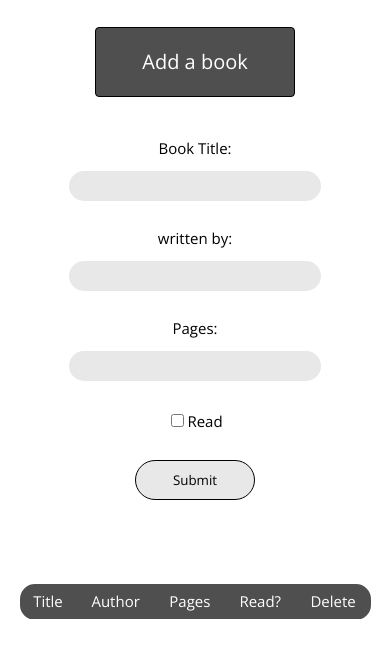
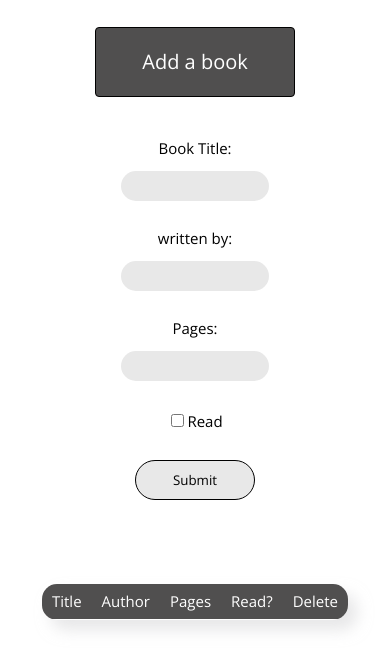
Before and after one commit to niconacht/Library_App, a plain HTML site: page index.html in a window 390 px wide. Both pictures are taken after a click on the button "Add a book". Shown: the part 185-854 px from the top of the page. Drawn offline with nearby package versions, Linux system fonts and the light colour scheme; no server answers.

Commit message:
cleaned css

```diff
--- a/firebase.js
+++ b/firebase.js
@@ -15,22 +15,11 @@ const addBook = (book, id) => {
         <td>${book.author}</td>
         <td>${book.pages}</td>
         <td><label class="checkbox"><input type="checkbox" class="readToggle" data-status=${checked()} ${checked()}></label></td>
-        <td><button class="btn small-btn" id="del-btn">Delete</button></td><!-- Delete Button-->
+        <td class="del-btn"><button class="small-btn ">Delete</button></td><!-- Delete Button-->
     </tr>
     `;
     table.innerHTML+= html
 }
-//get documents
-
-// db.collection("books").get().then((snapshot) => {
-//     snapshot.docs.forEach(doc => {
-//    //console.log(doc.id);
-//     addBook(doc.data(), doc.id);
-//     })
-//     //when we have the data
-// }).catch(err => {
-//     console.log(err);
-// });
 
 const deleteBook = (id) => {
     const books = document.querySelectorAll("tr");
@@ -55,6 +44,9 @@ db.collection("books").onSnapshot(snapshot => {
         }
     })
 });
+
+
+
 //add documents
 
 document.getElementById("add-btn").addEventListener("click", e => {
@@ -68,13 +60,11 @@ document.getElementById("add-btn").addEventListener("click", e => {
 
     db.collection("books").add(book).then(() => {
         console.log("book added");
+        document.getElementById("book-form").reset();
     }).catch(err => {
         console.log("error");
     })
 });
-
-
-
 
 
 
@@ -90,6 +80,9 @@ table.addEventListener("click", e => {
        })
    }
 });
+
+
+
 
 //change checkbox
 
@@ -116,24 +109,22 @@ table.addEventListener("click", e => {
             })
 
         }
-        // const books = db.collection("books");
     }
 });
 
 
+//show or hide Inputform on button click
+const toggleForm = function(e){
+    if(e.target && e.target.id == "form-btn") {
+      let bookForm = document.getElementById("book-form");
+      if (bookForm.style.display ==="none") {
+        bookForm.style.display = "block";
+      }
+      else {
+          bookForm.style.display = "none";
+        }
+    }
+  }
 
-
-//         db.collection("books").onSnapshot(snapshot => {
-//             snapshot.docChanges().forEach((title) => {
-//             const doc = title.doc;
-//             if (title.read === true){
-//                 return bookToChange.update({read : false}).then(function() {console.log("updated")});
-
-//             }
-//             else {
-//                 title.update({read:true}).then(function() {console.log("updated")});
-//             }
-//         });
-//     })
-// }
-// });
+  document.getElementById("form-btn").addEventListener("click", toggleForm);
+  //document.addEventListener("click", deleteBook);
--- a/index.html
+++ b/index.html
@@ -19,7 +19,7 @@
             <label>written by:<input type="text" name="author" id="author"></label>
             <label>Pages:<input type="number" name="pages" id= "pages"></label>
             <label class="checkbox"><input type="checkbox" name="read" id="read">Read</label>
-            <div class="btn-container"><button class="btn" id="add-btn">Submit</button></div>
+            <div class="btn-container"><button id="add-btn">Submit</button></div>
         </form>
         <div class="table-wrapper">
         <table class="books-container">
@@ -29,7 +29,7 @@
                 <th>Author</th>
                 <th>Pages</th>
                 <th>Read?</th>
-                <th>Delete</th>
+                <th class="del-btn">Delete</th>
               </tr>
             </thead>
             <tbody id="table-body">
@@ -59,7 +59,6 @@
   firebase.initializeApp(firebaseConfig);
   const db = firebase.firestore();
 </script>
-    <script src="main.js"></script>
     <script src="firebase.js"></script>
 </body>
 </html>
--- a/style.css
+++ b/style.css
@@ -73,6 +73,7 @@ padding: 5%;
 
 }
 
+/*///////////////////////Header////////////////////////////*/
 
 
 h1 {
@@ -88,22 +89,62 @@ p {
 
 }
 
+/*//////////////////////////////Form//////////////////////////////*/
+input[type=text],
+input[type=number] {
+    padding: 0.5rem;
+    margin: 1.5rem 0 3rem 0;
+    border: 0;
+    background-color: #e8e8e8;
+    width: 100%;
+    height: 3rem;
+    border-radius: 15px;
+    display: block;
+    font-size: inherit;
+    outline: none;
+    text-align: center;
+}
+
+label {
+    width: 5 rem;
+    display: block;
+    font-size: 1.5rem;
+    position: relative;
+    cursor: pointer;
+}
 
 
+#book-form {
+    position: relative;
+    font-family: "Open Sans", sans-serif;
+    padding: 4%;
+    margin: 0 auto;
+    width: 50%;
+    text-align: center;
+}
+
+
+
+/*///////////////////Table//////////////////////////////////*/
+
 table {
-    width: 100%;
+    width: 75%;
     font-family: "Open Sans", sans-serif;
     font-size: 1.5rem;
-    margin-top: 4rem;
+    margin: 4rem auto;
     display: table;
     border-collapse: collapse;
     border-radius: 1em;
+    -webkit-box-shadow: 9px 10px 15px 0px rgba(210,210,212,0.53);
+    -moz-box-shadow: 9px 10px 15px 0px rgba(210,210,212,0.53);
+    box-shadow: 9px 10px 15px 0px rgba(210,210,212,0.53); ;
     overflow: hidden;
-
 }
 
 th, td {
     border-bottom: 1px solid transparent;
+    text-align: left;
+    padding: 0 15%;
 }
 
 th{
@@ -124,7 +165,11 @@ td {
 }
 
 
-.btn {
+
+/*/////////////////////////Buttons///////////////////////////*/
+
+
+button {
     /*reset button styles*/
     padding: 0;
     border: none;
@@ -140,21 +185,12 @@ td {
     border: solid 1px black;
     border-radius: 4px;
     /*padding: 0.5rem 1rem;*/
-
-}
-
-.btn-container {
-
-    text-align: center;
-    margin: 3rem auto;
   }
 
 button:hover,
 button:focus {
     color: white;
     background-color: rgb(80, 79, 79);
-
-
 }
 
 button:active {
@@ -162,13 +198,25 @@ button:active {
     /*filter: saturate(150%);*/
   }
 
+.btn-container {
+    text-align: center;
+    margin: 3rem auto;
+}
+
+.small-btn {
+    padding: 0.5rem;
+}
+
+.del-btn {
+    text-align: right;
+}
+
+
 #add-btn {
     width: 12rem;
     background-color: #e8e8e8;
     padding: 1rem 0.5rem;
     border-radius: 20px;
-
-
 }
 
 #form-btn {
@@ -178,39 +226,3 @@ button:active {
     height: 7rem;
     margin: 3rem;
 }
-
-.small-btn {
-    padding: 0.5rem;
-
-}
-
-input[type=text],
-input[type=number] {
-    padding: 0.5rem;
-    margin: 1.5rem 0 3rem 0;
-    border: 0;
-    background-color: #e8e8e8;
-    width: 100%;
-    height: 3rem;
-    border-radius: 15px;
-    display: block;
-    font-size: inherit;
-
-}
-
-label {
-    width: 5 rem;
-    display: block;
-    font-size: 1.5rem;
-    position: relative;
-    cursor: pointer;
-}
-
-
-#book-form {
-    position: relative;
-    font-family: "Open Sans", sans-serif;
-    padding: 4%;
-    margin: 0 auto;
-    width: 80%;
-}
```
Lines whose indentation alone changed are shown as unchanged.
